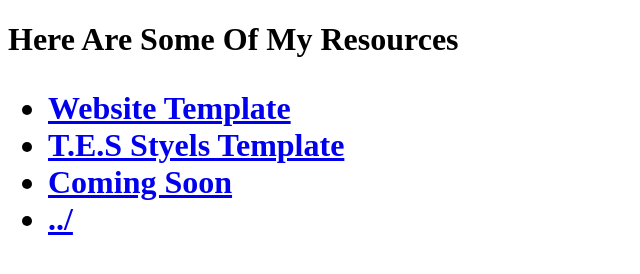
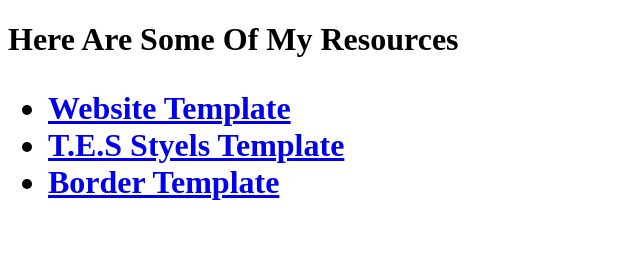
Before and after one commit to maxtyson123/resources, a plain HTML site: page index.html in a window 1280 px wide. Shown: the whole page, without its empty margins (0-640 px from the left). Drawn offline with Linux system fonts and the light colour scheme.

Commit message:
Update index.html

```diff
--- a/index.html
+++ b/index.html
@@ -10,8 +10,9 @@
         <ul>
             <li><a href="Files/WT.zip" download="">Website Template</a></li>
             <li><a href="Files/Max's_Text_Styles.docx" download="">T.E.S Styels Template</a></li>
-            <li><a href="https://maxtyson123.github.io/">Coming Soon</a></li>
-             <li><a href="https://maxtyson123.github.io">../</a></li>
+            <li><a href="Files/Border Template.dtd" download="">Border Template</a></li>
+
+
         </ul>
     </nav>
 
```
